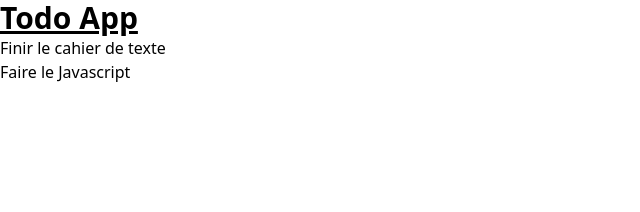
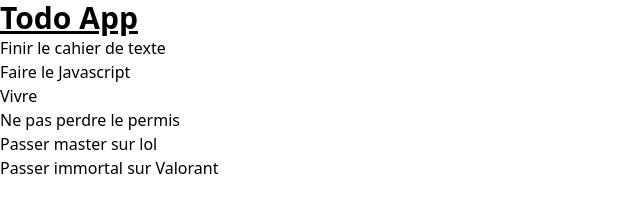
Before and after one commit to TYrueouJeL/ToDo_App, a website: page src/index.html in a window 1280 px wide. Shown: the whole page, without its empty margins (0-640 px from the left). Drawn offline with Linux system fonts and the light colour scheme.

Commit message:
Update de la todo list

```diff
--- a/src/index.html
+++ b/src/index.html
@@ -15,6 +15,10 @@
         <ul>
             <li>Finir le cahier de texte</li>
             <li>Faire le Javascript</li>
+            <li>Vivre</li>
+            <li>Ne pas perdre le permis</li>
+            <li>Passer master sur lol</li>
+            <li>Passer immortal sur Valorant</li>
         </ul>
     </body>
 </html>
```
